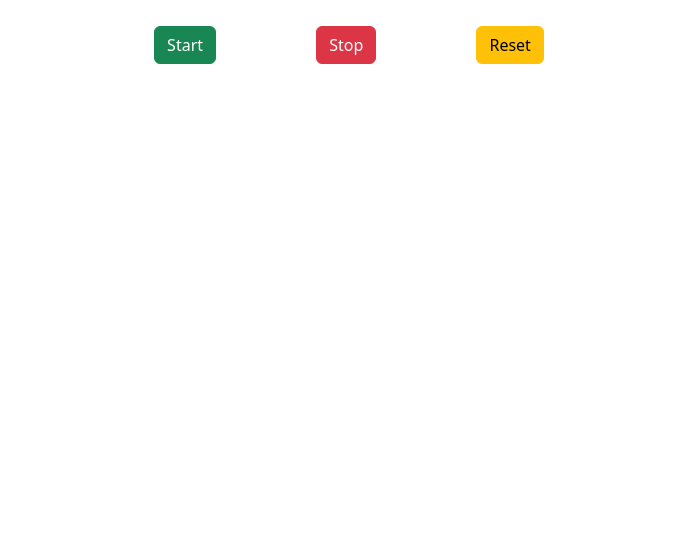
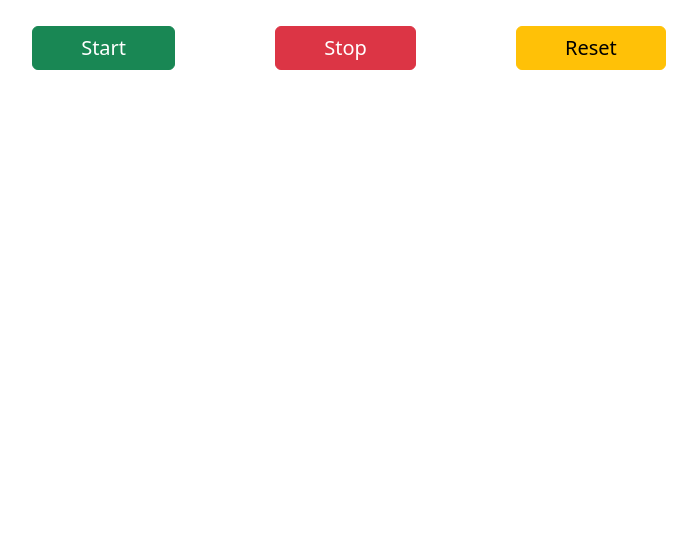
Before and after one commit to sstej88/INFO6150-32314-Web-Design-User-Experience, a plain HTML site: page Assignment-6/Part B/index.html in a window 1280 px wide. Shown: the part 256-800 px from the top of the page, without its empty margins (291-988 px from the left). Drawn offline with nearby package versions, Linux system fonts and the light colour scheme.

```diff
--- a/Assignment-6/Part B/index.html
+++ b/Assignment-6/Part B/index.html
@@ -24,11 +24,11 @@
 
         <div class="button-row my-5">
 
-          <button class="btn btn-success mx-5" title="play" onclick="startTimer()">Start</button>
+          <button class="btn btn-success mx-5 px-5" title="play" onclick="startTimer()"><label class="lead">Start</label></button>
 
-          <button class="btn btn-danger mx-5" title="stop" onclick="stopTimer()">Stop</button>
+          <button class="btn btn-danger mx-5 px-5" title="stop" onclick="stopTimer()"><label class="lead">Stop</label></button>
 
-          <button id="reset" class="btn btn-warning mx-5" title="reset" onclick="resetTimer()">Reset</button>
+          <button id="reset" class="btn btn-warning mx-5 px-5" title="reset" onclick="resetTimer()"><label class="lead">Reset</label></button>
 
         </div>
 
```
Also changed, not shown: 1 other file.
